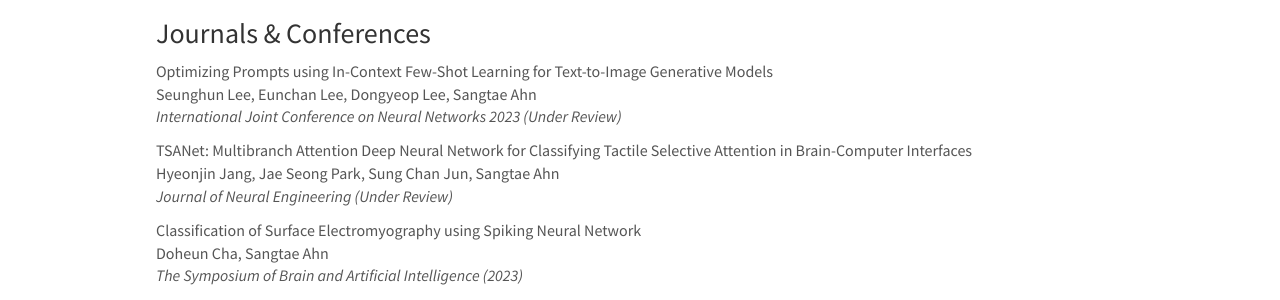
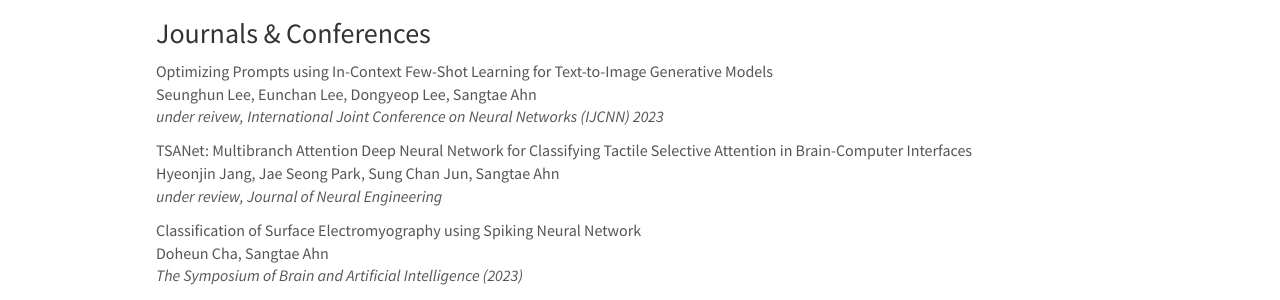
Before and after one commit to KNU-BrainAI/knu-brainai.github.io, a Jekyll site: the page built from _pages/publications.md, in a window 1280 px wide and 900 px high. Shown: the part 175-475 px from the top of the window. Built offline with Jekyll 4.4.1, drawn with Linux system fonts in a browser that asks for light colours; nearby versions of some CDN libraries.

Commit message:
Update publist.yml

```diff
--- a/_data/publist.yml
+++ b/_data/publist.yml
@@ -1,10 +1,10 @@
 - title: "Optimizing Prompts using In-Context Few-Shot Learning for Text-to-Image Generative Models"
   authors: Seunghun Lee, Eunchan Lee, Dongyeop Lee, Sangtae Ahn
-  journal: International Joint Conference on Neural Networks 2023 (Under Review)
+  journal: under reivew, International Joint Conference on Neural Networks (IJCNN) 2023
 
 - title: "TSANet: Multibranch Attention Deep Neural Network for Classifying Tactile Selective Attention in Brain-Computer Interfaces"
   authors: Hyeonjin Jang, Jae Seong Park, Sung Chan Jun, Sangtae Ahn
-  journal: Journal of Neural Engineering (Under Review)
+  journal: under review, Journal of Neural Engineering
 
 - title: "Classification of Surface Electromyography using Spiking Neural Network"
   authors: Doheun Cha, Sangtae Ahn
```
